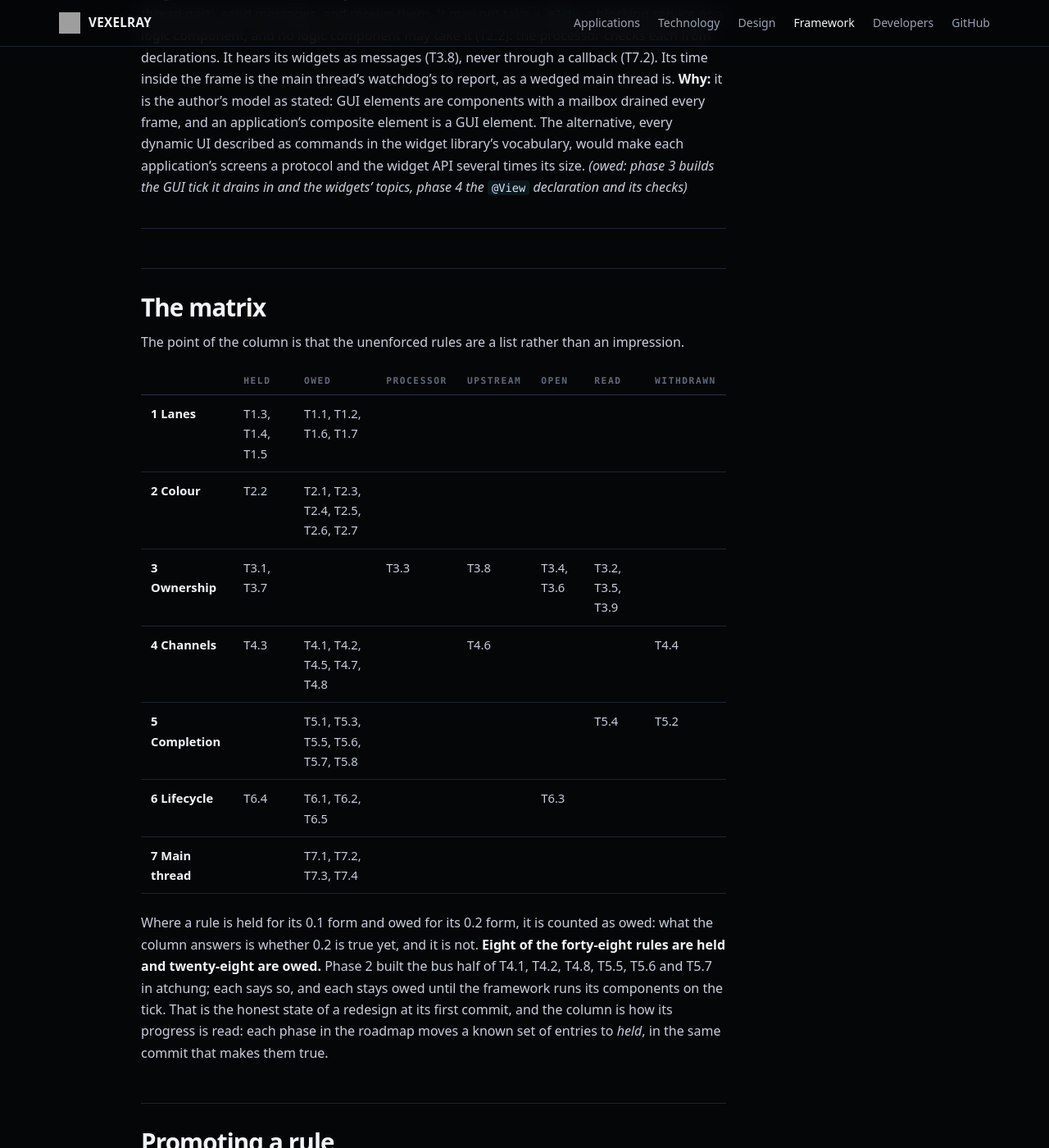
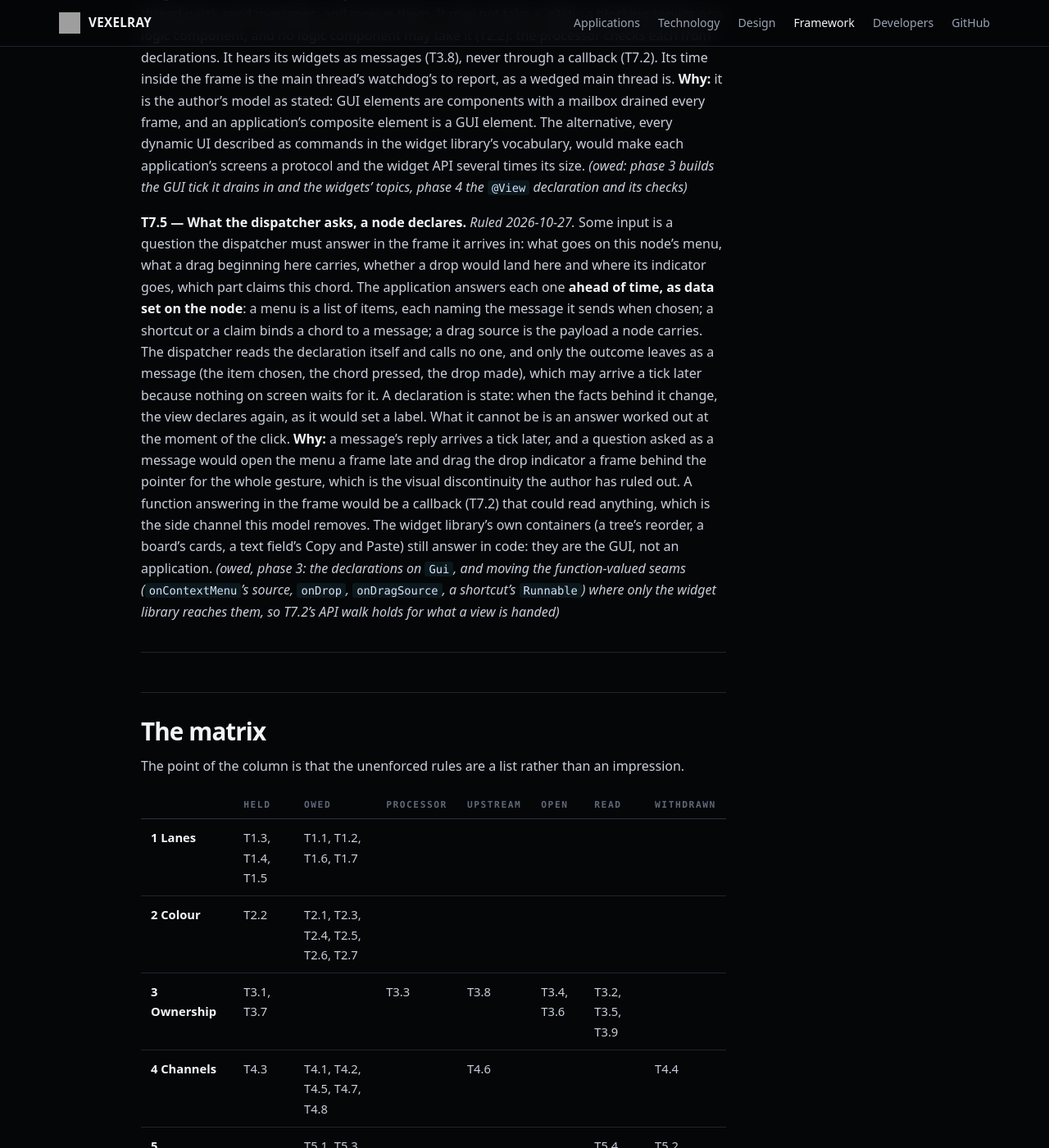
Before and after one commit to sibarum/vexelray-framework, a Jekyll site: the page built from docs/threading.md, in a window 1280 px wide and 1400 px high, scrolled down 12361 px. Shown: the whole window at 82% size. Built offline with Jekyll 4.4.1, drawn with Linux system fonts in a browser that asks for light colours; our own code applies the rules of GitHub Pages for plain Markdown files; some of the changed text lies outside the part shown.

Commit message:
T7.5: what the dispatcher asks, a node declares
A menu's items, a drag's payload, a drop and a chord's claim are questions the
dispatcher answers in the frame; asked as messages they would answer a frame
late. The application declares them ahead of time as data, and only the
outcome leaves as a message.

Co-Authored-By: Claude Opus 5.5 <noreply@anthropic.com>

```diff
--- a/docs/threading.md
+++ b/docs/threading.md
@@ -399,6 +399,24 @@ widget library's vocabulary, would make each application's screens a protocol an
 size. *(owed: phase 3 builds the GUI tick it drains in and the widgets' topics, phase 4 the `@View` declaration and
 its checks)*
 
+**T7.5 — What the dispatcher asks, a node declares.** *Ruled 2026-10-27.* Some input is a question the dispatcher
+must answer in the frame it arrives in: what goes on this node's menu, what a drag beginning here carries, whether
+a drop would land here and where its indicator goes, which part claims this chord. The application answers each one
+**ahead of time, as data set on the node**: a menu is a list of items, each naming the message it sends when chosen;
+a shortcut or a claim binds a chord to a message; a drag source is the payload a node carries. The dispatcher reads
+the declaration itself and calls no one, and only the outcome leaves as a message (the item chosen, the chord
+pressed, the drop made), which may arrive a tick later because nothing on screen waits for it. A declaration is
+state: when the facts behind it change, the view declares again, as it would set a label. What it cannot be is an
+answer worked out at the moment of the click.
+**Why:** a message's reply arrives a tick later, and a question asked as a message would open the menu a frame late
+and drag the drop indicator a frame behind the pointer for the whole gesture, which is the visual discontinuity the
+author has ruled out. A function answering in the frame would be a callback (T7.2) that could read anything, which
+is the side channel this model removes. The widget library's own containers (a tree's reorder, a board's cards, a
+text field's Copy and Paste) still answer in code: they are the GUI, not an application. *(owed, phase 3: the
+declarations on `Gui`, and moving the function-valued seams (`onContextMenu`'s source, `onDrop`, `onDragSource`, a
+shortcut's `Runnable`) where only the widget library reaches them, so T7.2's API walk holds for what a view is
+handed)*
+
 ---
 
 ## The matrix
@@ -413,10 +431,10 @@ The point of the column is that the unenforced rules are a list rather than an i
 | **4 Channels** | T4.3 | T4.1, T4.2, T4.5, T4.7, T4.8 | | T4.6 | | | T4.4 |
 | **5 Completion** | | T5.1, T5.3, T5.5, T5.6, T5.7, T5.8 | | | | T5.4 | T5.2 |
 | **6 Lifecycle** | T6.4 | T6.1, T6.2, T6.5 | | | T6.3 | | |
-| **7 Main thread** | | T7.1, T7.2, T7.3, T7.4 | | | | | |
+| **7 Main thread** | | T7.1, T7.2, T7.3, T7.4, T7.5 | | | | | |
 
 Where a rule is held for its 0.1 form and owed for its 0.2 form, it is counted as owed: what the column answers is
-whether 0.2 is true yet, and it is not. **Eight of the forty-eight rules are held and twenty-eight are owed.**
+whether 0.2 is true yet, and it is not. **Eight of the forty-nine rules are held and twenty-nine are owed.**
 Phase 2 built the bus half of T4.1, T4.2, T4.8, T5.5, T5.6 and T5.7 in atchung; each says so, and each stays owed
 until the framework runs its components on the tick. That is the honest state of a
 redesign at its first commit, and the column is how its progress is read: each phase in the roadmap moves a known
```
